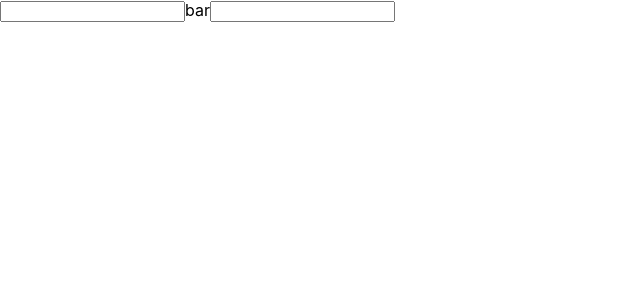
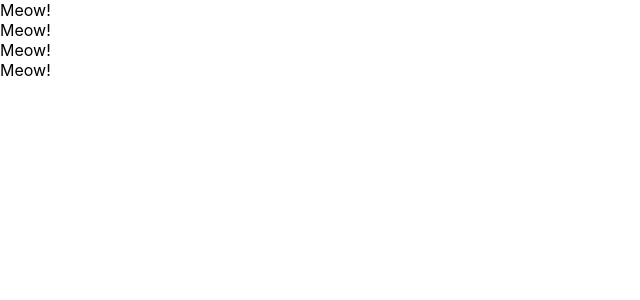
Before and after one commit to TomoyaOgashiwa/TomoyaOgashiwa-udemy-react-redux-crud-application, a React (Create React App) app in the folder udemy-demo-app/: page / in a window 1280 px wide. Shown: the top 300 px of the page, without its empty margins (0-640 px from the left). Built offline with nearby package versions, Linux system fonts and the light colour scheme.

Commit message:
learn components

```diff
--- a/udemy-demo-app/src/App.js
+++ b/udemy-demo-app/src/App.js
@@ -1,19 +1,32 @@
 import React from "react";
 
+// ファンクショナルコンポーネント
 // function App() {
-//   const greeting = "Hi Tom!";
-//   const dom = <h1 className="foo">{greeting}</h1>
-//   return dom;
+//   return(
+//     <div>
+//         <input type="text" onClick={() => {console.log("Click!")}} />
+//         <label htmlFor="bar" ht="true">bar</label>
+//         <input type="text" onChange={() => {console.log("Change!")}} />
+//     </div>
+//   )
 // }
 
-function App() {
+// 以下は関数コンポーネントの練習
+const App = () => {
   return(
     <div>
-        <input type="text" onClick={() => {console.log("Click!")}} />
-        <label htmlFor="bar" ht="true">bar</label>
-        <input type="text" onChange={() => {console.log("Change!")}} />
+      <Cat />
+      <Cat />
+      <Cat />
+      <Cat />
     </div>
   )
 }
 
+const Cat = () => {
+  return <div>Meow!</div>
+}
+
+
+
 export default App;
```
